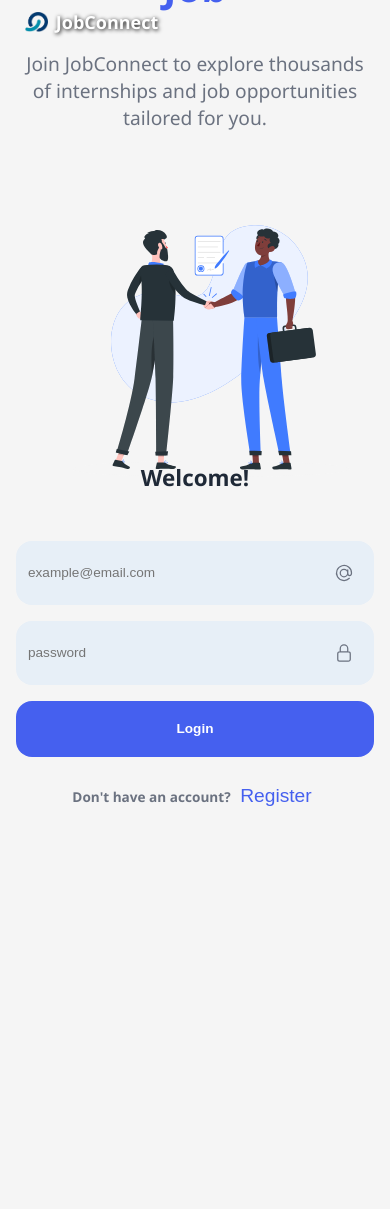
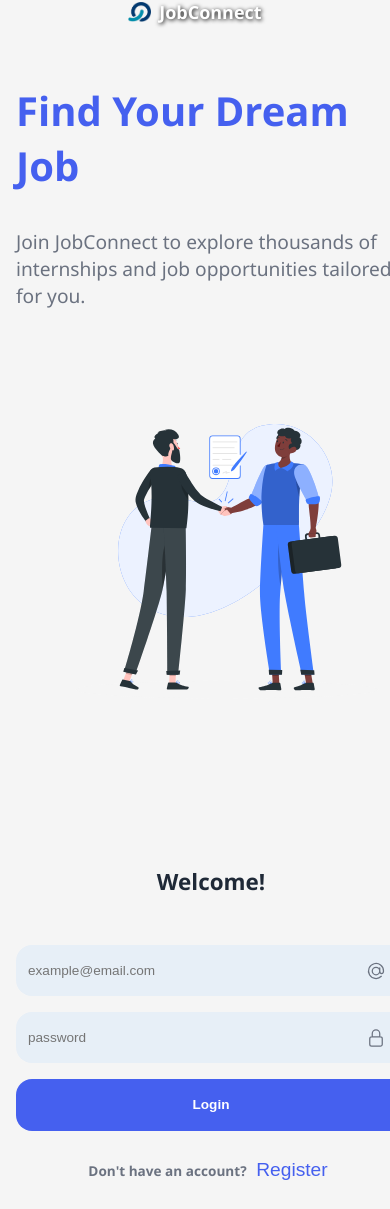
Before and after one commit to MazenMDev/internship-job-portal, a PHP site: page /pages/login.html in a window 390 px wide; the page is wider, and only the part inside the window is pictured. Before the commit the page ends 806 px from the top of that part, so only its background shows below. Run offline with PHP 8.4, Linux system fonts and the light colour scheme.

Commit message:
Fix mobile view for login page

```diff
--- a/assets/css/login.css
+++ b/assets/css/login.css
@@ -86,6 +86,10 @@ form {
   flex-direction: column;
   gap: 2rem;
   border-radius: 12px;
+}
+
+.separator{
+  display:none;
 }
 
 h1 {
@@ -210,30 +214,88 @@ h1 {
   }
 }
 
+
 @media (max-width: 768px) {
   body {
     flex-direction: column;
     font-size: 15px;
     overflow-y: auto;
   }
-  .rightCont {
-    height: 200px;
-  }
-  h1 {
-    font-size: 1.6rem;
+
+  .logoContainer {
+    position: relative;
+    top: 0;
+    left: 0;
+    padding-left: 0;
+    margin-bottom: 1rem;
+    justify-content: center;
   }
 
-  .logoContainer{
-  top: 10px;
-  left: 15px;
-  padding-left: 10px;
+  .logoContainer h1 {
+    font-size: 18px;
+  }
+
+  .rightCont {
+    flex: unset;
+    width: 100%;
+    margin: 0;
+    height: auto;
+    padding: 1rem;
+  }
+
+  .innerCont {
+    align-items: flex-start;
+    text-align: left;
+    max-width: 100%;
+  }
+
+  .innerCont h1,
+  .innerCont p {
+    text-align: left;
+  }
+
+  .svg-container {
+    margin-top: 1rem;
+  }
+
+  .separator {
+    display: block;
+    width: 90%;
+    border: 0;
+    height: 1px;
+    background: var(--text-muted);
+    margin: 1.5rem auto;
+  }
+
+  .container {
+    width: 100%;
+    padding: 1rem;
+    margin: 0 auto;
+    display: flex;
+    flex-direction: column;
+    align-items: center;
+  }
+
+  form {
+    width: 100%;
+    max-width: 100%;
+    padding: 1rem;
+    gap: 1rem;
+  }
+
+  .holder,
+  .submit {
+    font-size: 1rem;
+    height: 3.2rem;
+  }
+
+  #changePage {
+    font-size: 0.95rem;
+    text-align: center;
+  }
 }
 
-.logoContainer h1{
-  font-size: 18px;
-}
 
-}
 
 @media (max-width: 480px) {
   body {
--- a/pages/login.html
+++ b/pages/login.html
@@ -26,6 +26,8 @@
       </div>
     </div>
 
+
+    <hr class="separator"/>
     <div class="container">
       <h1 id="title">Welcome!</h1>
       <form id="form">
```
Also changed, not shown: php/db.php (deleted), sql/schema.sql (deleted).
